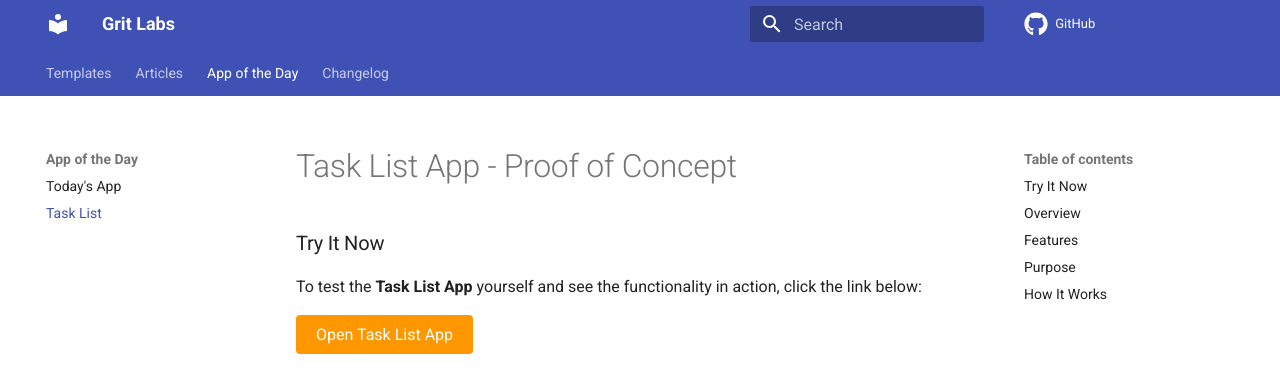
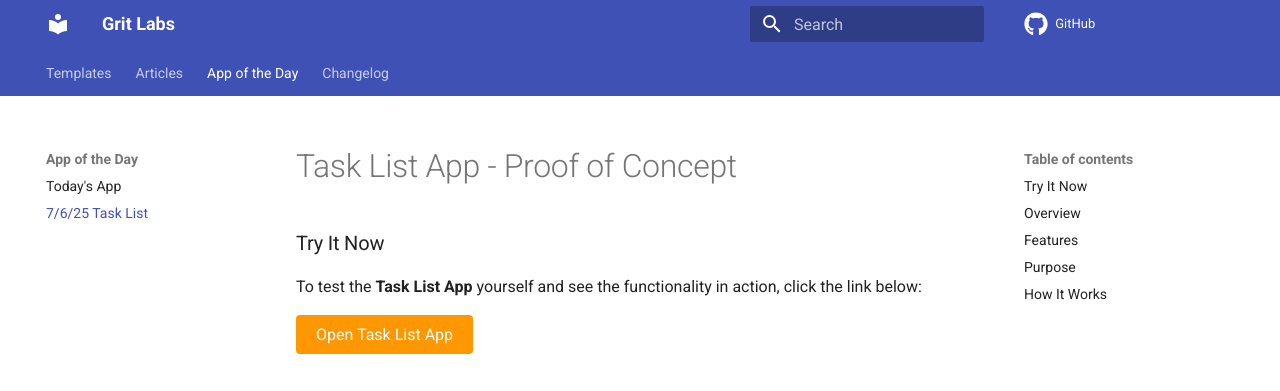
Before and after one commit to gritlabs1/gritlabs, an MkDocs documentation site: the page built from docs/pages/app_of_the_day/task_list.md, in a window 1280 px wide. Shown: the top 391 px of the page. Built offline with MkDocs 1.6.1 and Material for MkDocs 9.7.7, drawn with Linux system fonts in a browser that asks for light colours; comment, search, counter and statistics services are not loaded.

Commit message:
Add date to historical app

```diff
--- a/docs/mkdocs.yml
+++ b/docs/mkdocs.yml
@@ -42,7 +42,7 @@ nav:                             # make your own nav order
       - Program to an Interface: articles/program_to_an_interface.md
   - App of the Day:
       - Today's App: app_of_the_day/index.md
-      - Task List: app_of_the_day/task_list.md
+      - 7/6/25 Task List: app_of_the_day/task_list.md
   - Changelog: CHANGELOG.md
 
 extra:
```
